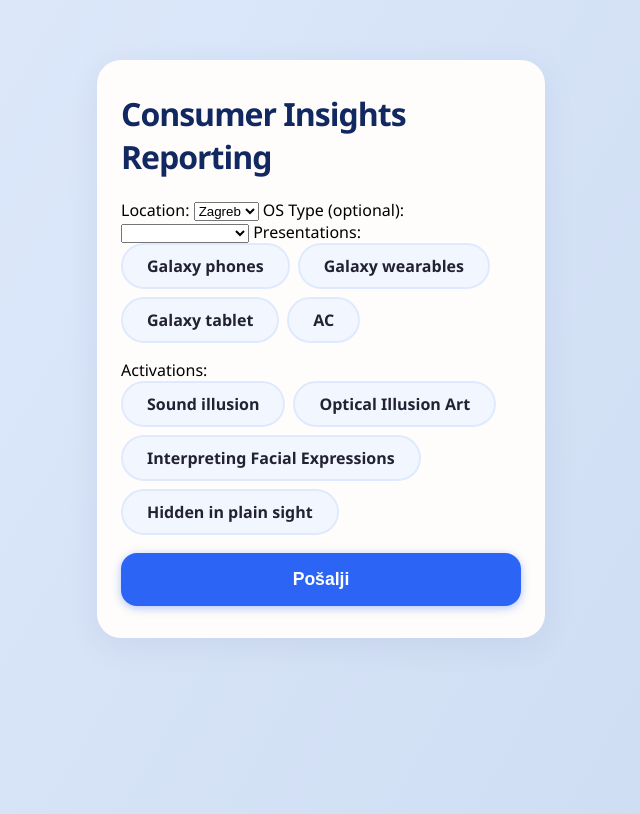
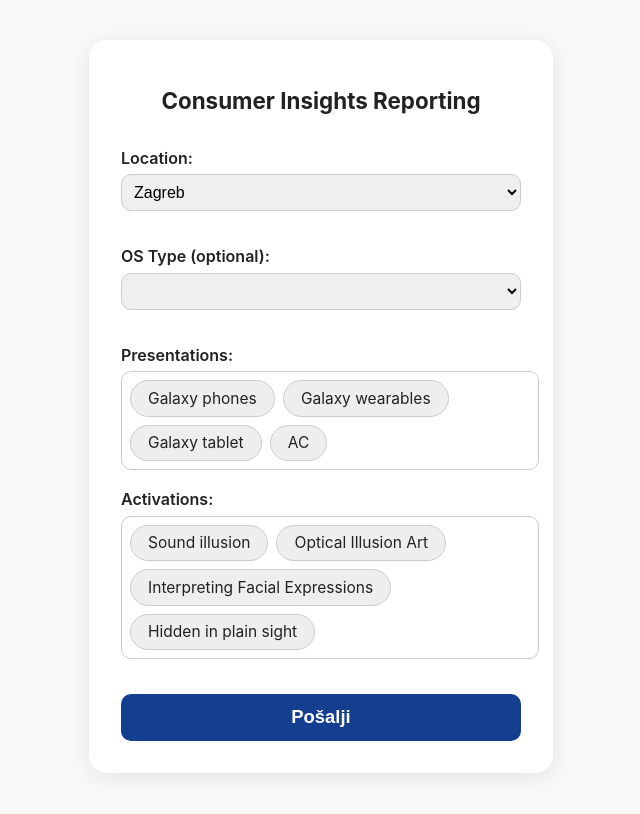
Before and after one commit to TomoChart/SGPromo, a plain HTML site: page index.html in a window 1280 px wide. Shown: the whole page, without its empty margins (319-959 px from the left). Drawn offline with Linux system fonts and the light colour scheme.

Commit message:
Update style.css full

```diff
--- a/css/style.css
+++ b/css/style.css
@@ -1,77 +1,78 @@
 body {
-  background: linear-gradient(120deg, #e0eafc, #cfdef3 80%);
-  font-family: 'Segoe UI', Arial, sans-serif;
+  background: #f9f9f9;
+  font-family: 'Inter', Arial, sans-serif;
+  color: #222;
   margin: 0;
-  min-height: 100vh;
-}
-.selected {
-  background: #2255ff;
-  color: #fff;
-  border-color: #2255ff;
 }
 
 .container {
-  background: #fffdfb;
   max-width: 400px;
-  margin: 60px auto 0 auto;
-  border-radius: 24px;
-  box-shadow: 0 8px 32px rgba(48,66,130,0.08);
-  padding: 32px 24px;
+  margin: 40px auto;
+  background: #fff;
+  border-radius: 18px;
+  box-shadow: 0 4px 24px rgba(0,0,0,0.09);
+  padding: 2em;
 }
 
-h1, h2 {
-  margin-top: 0;
-  font-weight: 700;
-  letter-spacing: -1px;
-  color: #122860;
+h1 {
+  font-size: 1.4em;
+  text-align: center;
+  margin-bottom: 1.5em;
+  font-weight: bold;
+}
+
+label {
+  margin-top: 1.2em;
+  display: block;
+  font-size: 1em;
+  font-weight: 600;
+}
+
+select, .bubble-group {
+  width: 100%;
+  margin: 0.4em 0 1em 0;
+  font-size: 1em;
+  padding: 0.5em;
+  border-radius: 10px;
+  border: 1px solid #ccc;
 }
 
 .bubble-group {
   display: flex;
   flex-wrap: wrap;
-  gap: 8px;
-  margin-bottom: 16px;
+  gap: 0.5em;
+  margin-bottom: 1em;
 }
 
 .bubble {
-  display: flex;
-  align-items: center;
-  background: #f2f6ff;
-  border: 2px solid #e0eafe;
-  border-radius: 999px;
-  padding: 10px 24px;
+  background: #eee;
+  border-radius: 25px;
+  padding: 0.5em 1.1em;
+  font-size: 0.97em;
   cursor: pointer;
-  font-weight: 600;
-  color: #223;
-  transition: background .18s, border .18s;
+  user-select: none;
+  border: 1px solid #ccc;
+  transition: background .2s, border-color .2s;
 }
-
-.bubble input[type="checkbox"], .bubble input[type="radio"] {
-  margin-right: 8px;
-}
-
-.bubble input:checked + span,
-.bubble input:checked {
-  background: #2c65f6;
+.bubble.selected {
+  background: #143F90;
   color: #fff;
-  border-color: #2c65f6;
+  border-color: #143F90;
 }
 
 .primary-btn {
-  display: block;
   width: 100%;
-  margin-top: 18px;
-  padding: 16px;
-  background: #2c65f6;
+  padding: 0.7em 0;
+  border-radius: 10px;
+  border: none;
+  background: #143F90;
   color: #fff;
-  border: none;
-  border-radius: 16px;
-  font-size: 1.1rem;
   font-weight: bold;
+  font-size: 1.15em;
   cursor: pointer;
-  box-shadow: 0 2px 10px #2c65f660;
-  transition: background 0.16s;
+  margin-top: 1em;
+  transition: background .2s;
 }
 .primary-btn:hover {
-  background: #11338e;
+  background: #244ea8;
 }
```
